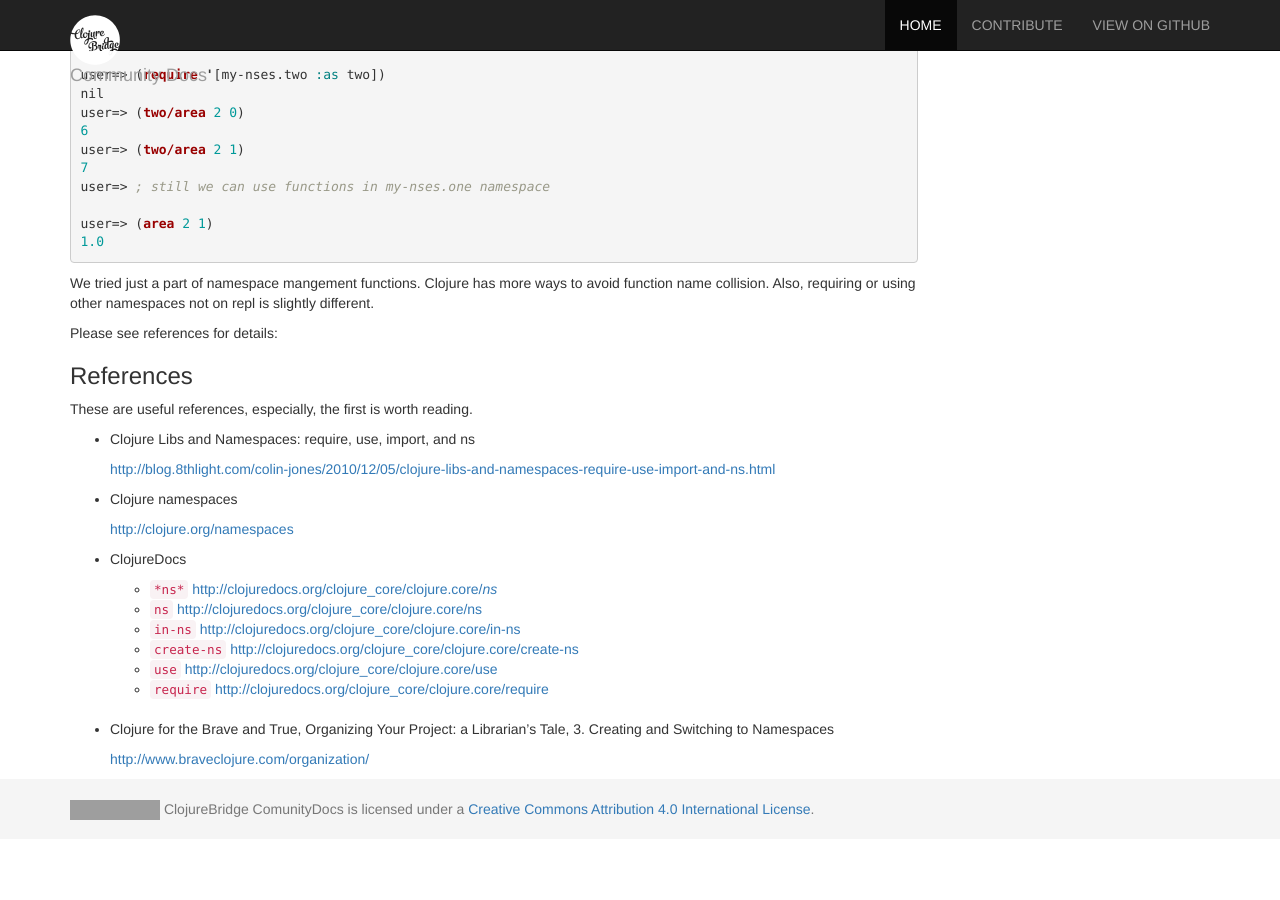
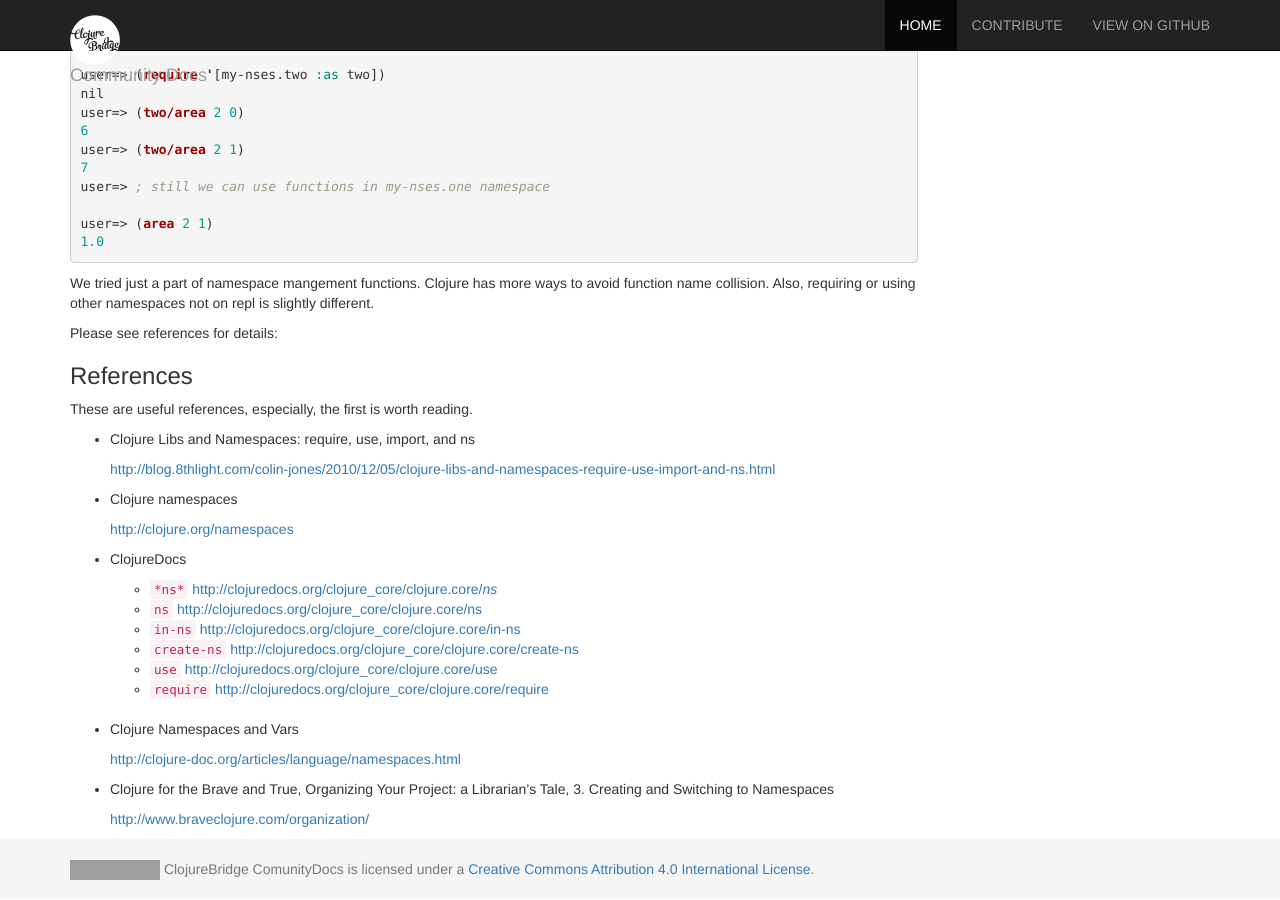
Before and after one commit to ClojureBridge/community-docs, a Jekyll site: the page built from docs/clojure/namespace.md, in a window 1280 px wide and 900 px high, scrolled down 2912 px. Built offline with Jekyll 4.4.1, drawn with Linux system fonts in a browser that asks for light colours; nearby versions of some CDN libraries; before the commit the page ends 3752 px from its top, so only the background shows below that; grey boxes are pictures that could not be loaded.

Commit message:
Adds more references

```diff
--- a/docs/clojure/namespace.md
+++ b/docs/clojure/namespace.md
@@ -203,6 +203,10 @@ These are useful references, especially, the first is worth reading.
       [http://clojuredocs.org/clojure_core/clojure.core/require](http://clojuredocs.org/clojure_core/clojure.core/require)
 <br/><br/>
 
+- Clojure Namespaces and Vars
+
+    [http://clojure-doc.org/articles/language/namespaces.html](http://clojure-doc.org/articles/language/namespaces.html)
+
 - Clojure for the Brave and True, Organizing Your Project: a Librarian's Tale, 3. Creating and Switching to Namespaces
 
   [http://www.braveclojure.com/organization/](http://www.braveclojure.com/organization/)
```
Also changed, not shown: docs/clojure/function-creation.md (+4 -0 lines).
